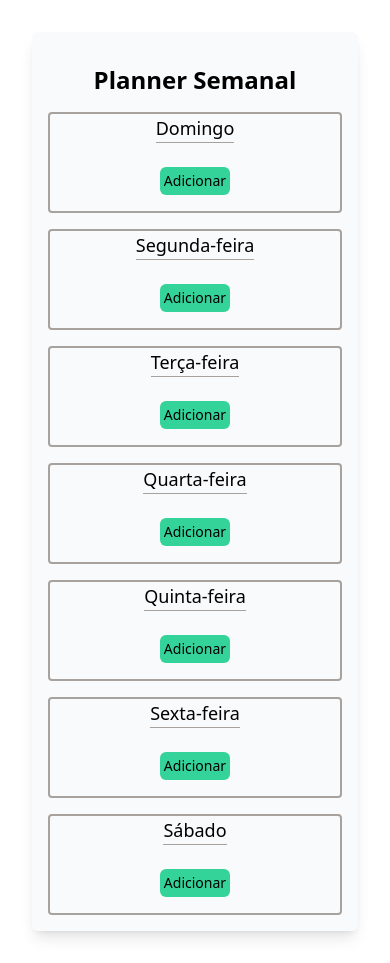
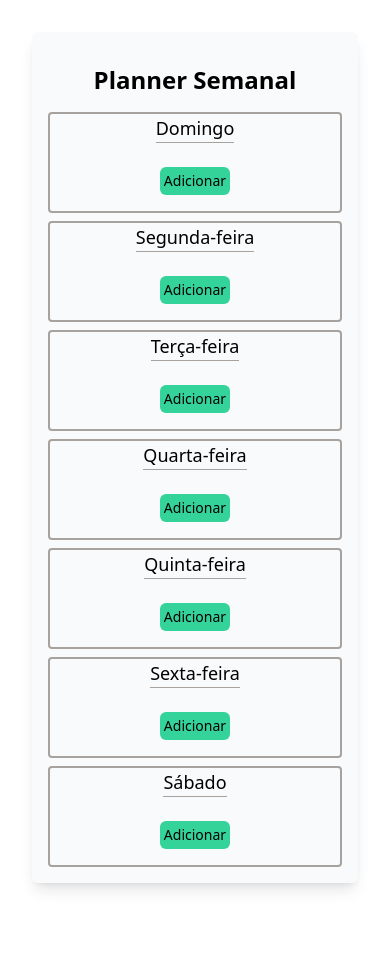
Before and after one commit to IzadoraNascimento/lista-de-tarefas, a React (Vite) app: page / in a window 390 px wide. After the commit the page ends 915 px from the top, so only its background shows below. Built offline with nearby package versions, Linux system fonts and the light colour scheme.

Commit message:
breakpoints aplicados para ajuste da responsividade

```diff
--- a/index.html
+++ b/index.html
@@ -7,7 +7,7 @@
     <title>Vite + React</title>
   </head>
   <body class="px-8 py-8">
-    <div id="root" class="bg-gray-50 h-full rounded-md shadow-lg p-4"></div>
+    <div id="root" class="bg-gray-50 h-full rounded-md shadow-lg p-4 md:w-full"></div>
     <script type="module" src="/src/main.jsx"></script>
   </body>
 </html>
--- a/src/App.jsx
+++ b/src/App.jsx
@@ -7,7 +7,7 @@ export default function App() {
     <div className="flex justify-center p-4">
     <h1 className="text-2xl font-semibold">Planner Semanal</h1>
     </div>
-    <div className="grid grid-rows-1 gap-4">
+    <div className="grid grid-rows-1 gap-2 md:grid-cols-3">
       {week.map(day => <Day key={day} day={day} />)}
     </div>
     </>
--- a/src/components/Appointment.jsx
+++ b/src/components/Appointment.jsx
@@ -2,7 +2,7 @@ export default function Appointment(props) {
   return (
     <div className="pl-2 flex items-center justify-between">
       <div>
-        <li className={props.appointment.done ? 'done' : ''}>
+        <li className={props.appointment.done ? 'line-through' : ''}>
           <div>
             <input
               type="checkbox"
@@ -12,7 +12,7 @@ export default function Appointment(props) {
             />
             <label
               htmlFor={`appointment-${props.appointment.id}`}
-              className="pl-1 text-sm italic font-light"
+              className="pl-1 text-sm italic font-light md:text-base md:font-normal"
             >
               {props.appointment.name}
             </label>
```
